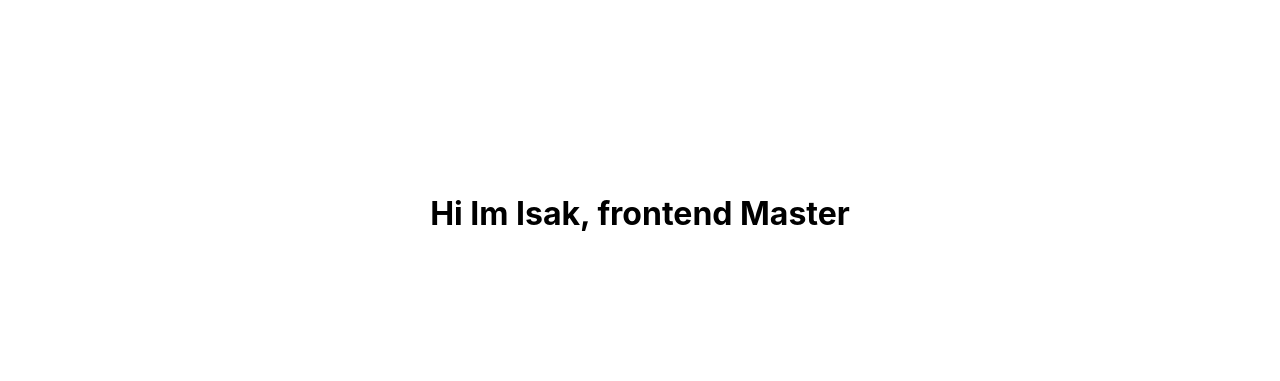
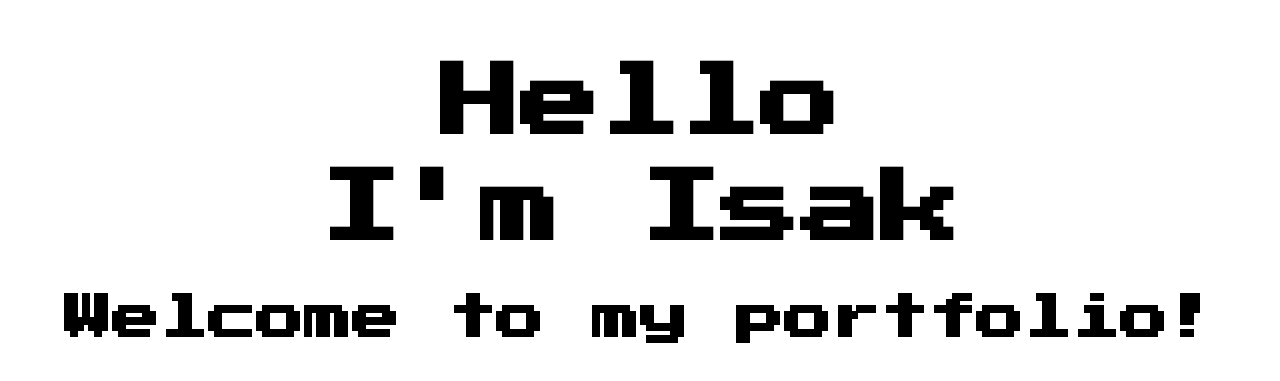
Before and after one commit to IsakLarsson/Portfolio, a Next.js app in the folder portfolio3.0/: page / in a window 1280 px wide. Shown: the part 187-568 px from the top of the page. Built offline with nearby package versions, Linux system fonts and the light colour scheme.

Commit message:
some design testing

```diff
--- a/portfolio3.0/pages/index.jsx
+++ b/portfolio3.0/pages/index.jsx
@@ -1,7 +1,8 @@
 import anime from "animejs/lib/anime.js";
-import { Center } from "@chakra-ui/react";
+import { Center, Flex } from "@chakra-ui/react";
 import { useEffect, useState } from "react";
 import styles from "../styles/Home.module.css";
+import { motion } from "framer-motion";
 
 const projects = [
   "This would be my first project info board",
@@ -21,12 +22,9 @@ export default function Home() {
     return height;
   }
 
-  const colors = [
-    "rgb(33, 158, 188)",
-    "rgb(2, 48, 7)",
-    "rgb(255, 183, 3)",
-    "rgb(251, 133, 0)",
-  ];
+  let tiles = Array.from(Array(rows * columns));
+
+  const colors = ["rgb(255, 183, 3)", "rgb(251, 133, 0)"];
   const handleClick = (event, index) => {
     setCount((prevCount) => prevCount + 1);
     setToggled(!toggled);
@@ -36,13 +34,15 @@ export default function Home() {
       backgroundColor: [colors[count % (colors.length - 1)]],
       delay: anime.stagger(50, {
         grid: [columns, rows],
-        from: index,
+        from: tiles.length / 2,
       }),
     });
   };
 
-  let tiles = Array.from(Array(rows * columns));
   useEffect(() => {
+    setTimeout(() => {
+      console.log("hej");
+    }, 2000);
     if (hasWindow) {
       function handleResize() {
         setColumns(Math.floor(document.body.clientWidth / 50));
@@ -58,10 +58,33 @@ export default function Home() {
     }
   });
 
+  const helloPhrase = ["Hello", "I'm Isak "];
+
   return (
     <div className="wrapper">
-      <Center className={styles.behind}>
-        <h1>Hi Im Isak, frontend Master</h1>
+      <Center className={styles.front}>
+        <Flex direction={"column"} alignItems={"center"}>
+          {helloPhrase.map((word, i) => (
+            <motion.h1
+              key={i}
+              initial={{ opacity: 0, y: 100 }}
+              animate={{ opacity: 1, y: 0 }}
+              transition={{
+                type: "spring",
+                damping: 20,
+                stiffness: 200,
+                delay: i * 2,
+              }}
+              style={{ fontSize: "5rem", margin: "0.8rem 0" }}
+            >
+              {word}
+            </motion.h1>
+          ))}
+
+          <h1 style={{ fontSize: "3rem", color: "black" }}>
+            Welcome to my portfolio!
+          </h1>
+        </Flex>
       </Center>
       <div id={styles.tiles}>
         {tiles.map((tile, index) => (
--- a/portfolio3.0/styles/Home.module.css
+++ b/portfolio3.0/styles/Home.module.css
@@ -25,6 +25,7 @@
   position: absolute;
   z-index: 100;
   pointer-events: none;
+
   width: 100vw;
   height: 100vh;
 }
--- a/portfolio3.0/styles/globals.css
+++ b/portfolio3.0/styles/globals.css
@@ -1,9 +1,9 @@
+@import url("https://fonts.googleapis.com/css2?family=Press+Start+2P&display=swap");
 html,
 body {
   padding: 0;
   margin: 0;
-  font-family: -apple-system, BlinkMacSystemFont, Segoe UI, Roboto, Oxygen,
-    Ubuntu, Cantarell, Fira Sans, Droid Sans, Helvetica Neue, sans-serif;
+  font-family: "Press Start 2P", cursive;
 }
 
 a {
```
Also changed, not shown: portfolio3.0/public/fonts/Pixeled.ttf (added).
